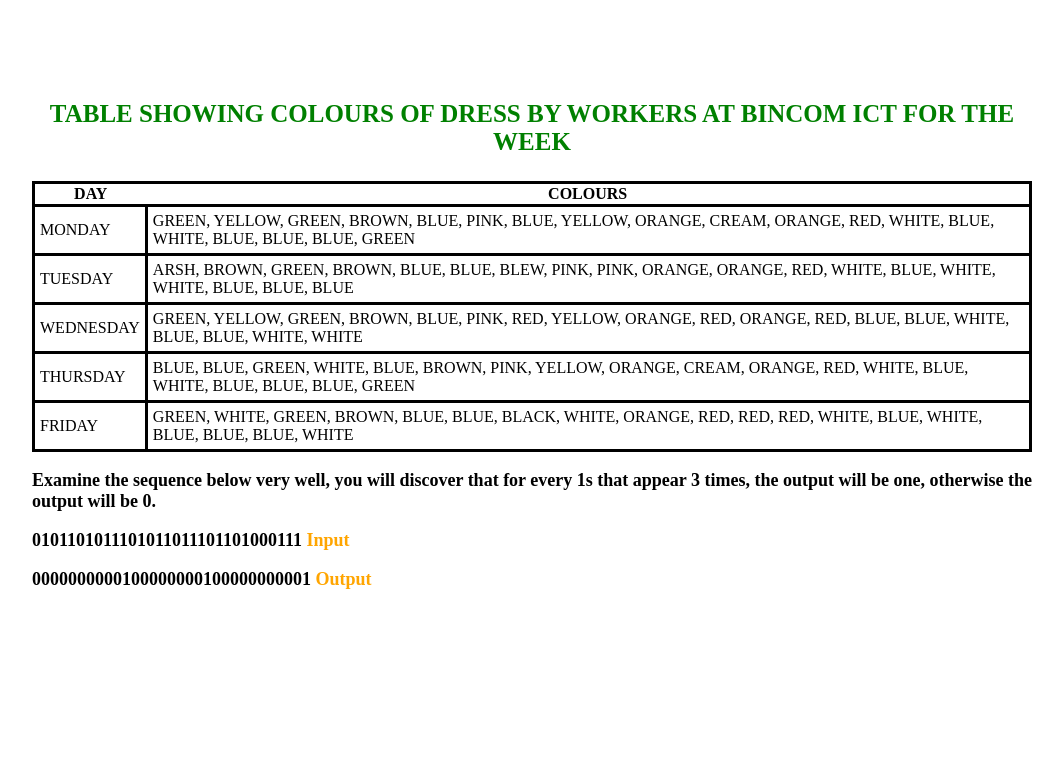
After one commit to Clemcy9/bincom-test, a Django app: page /home/tshirt in a window 1280 px wide. The commit adds this page. Shown: the top 781 px of the page, without its empty margins (108-1171 px from the left). Run offline with Django 4.2, Linux system fonts and the light colour scheme.

Commit message:
added url for color choose assessment

```diff
--- a/dbModels/templates/index.html
+++ b/dbModels/templates/index.html
@@ -29,6 +29,9 @@
             <li>
                 <a href="{% url 'dbModels:new_pu' %}">Upload New Polling Unit Result</a>
             </li>
+            <li>
+                <a href="{% url 'dbModels:tshirt' %}">Choose shirt color</a>
+            </li>
         </ul>
     </div>
     <div>
--- a/dbModels/templates/new_pu_result.html
+++ b/dbModels/templates/new_pu_result.html
@@ -11,6 +11,12 @@
         {% csrf_token %}
 
         {{form}}
+        {% for x in form %}
+        <fieldset>
+            {{x.label}}
+            {{x.field}}
+        </fieldset>
+        {% endfor %}
         <input type="submit" value="Submit">
     </form>
 </body>
--- a/dbModels/urls.py
+++ b/dbModels/urls.py
@@ -1,5 +1,5 @@
 from django.urls import path
-from .views import home,pu,lga,new_pu
+from .views import home,pu,lga,new_pu,tshirt
 
 app_name = 'dbModels'
 
@@ -8,4 +8,5 @@ urlpatterns = [
     path('pu-res/',pu,name='pu_result'),
     path('lga-res/',lga,name='lga_result'),
     path('new-pu',new_pu,name='new_pu'),
+    path('tshirt',tshirt, name='tshirt')
 ]
--- a/dbModels/views.py
+++ b/dbModels/views.py
@@ -33,11 +33,29 @@ def lga(request):
 
         # making queries to get all announced result of a particular lga
         res = Lga.objects.get(lga_id=lga_req)
+        # announced result
         res1= res.announced_lga_results_set.all()
-        result_dict = {p.party_abbreviation:p.party_score for p in res1}
+        announced_result_dict = {p.party_abbreviation:p.party_score for p in res1}
         # print(result_dict)
 
-        return render(request, 'lga.html', {'result_dict':result_dict,'lgas':Lga.objects.order_by('lga_name')})
+        # calculated result
+        calc_pu = res.polling_unit_set.all()[0].announced_pu_results_set.all()
+        print(f'calc_pu:{calc_pu}')
+        # one = calc_pu[0]
+        # print(f'one:{one}')
+        # one_res = one.announced_pu_results_set.all()
+        # print(f'one_res{one_res}')
+        # calc_annouced_pu_result = [x.announced_pu_results_set.all() for x in calc_pu ]
+        # print(f'calc_announced_pu_result {calc_annouced_pu_result}')
+        # calc_pu_res = calc_pu_res.party_score
+        # party_calc_result =[]
+        # print(f'many result: {calc_pu}')
+        # print(f'one result: {type(res)}')
+        # print(f'calc polling unit: {calc_announced_polling_result}')
+        # print(f'calc polling list: {calc_announced_result_list}')
+
+
+        return render(request, 'lga.html', {'result_dict':announced_result_dict,'lgas':Lga.objects.order_by('lga_name')})
 
     return render(request, 'lga.html',context)
 
@@ -51,3 +69,6 @@ def new_pu(request):
     else:
         f = PU_result_add_form()
     return render(request, 'new_pu_result.html',{'form':f})
+
+def tshirt(request):
+    return render(request,'shirt.html')
--- /dev/null
+++ b/templates/shirt.html
@@ -0,0 +1,70 @@
+
+<html>
+<head>
+<title>Our Python Class exam</title>
+
+<style type="text/css">
+
+	body{
+		width:1000px;
+		margin: auto;
+	}
+	table,tr,td{
+		border:solid;
+		padding: 5px;
+	}
+	table{
+		border-collapse: collapse;
+		width:100%;
+	}
+	h3{
+		font-size: 25px;
+		color:green;
+		text-align: center;
+		margin-top: 100px;
+	}
+	p{
+		font-size: 18px;
+		font-weight: bold;
+	}
+</style>
+
+</head>
+<body>
+<h3>TABLE SHOWING COLOURS OF DRESS BY WORKERS AT BINCOM ICT FOR THE WEEK</h3>
+<table>
+
+	<thead>
+		<th>DAY</th><th>COLOURS</th>
+	</thead>
+	<tbody>
+	<tr>
+		<td>MONDAY</td>
+		<td>GREEN, YELLOW, GREEN, BROWN, BLUE, PINK, BLUE, YELLOW, ORANGE, CREAM, ORANGE, RED, WHITE, BLUE, WHITE, BLUE, BLUE, BLUE, GREEN</td>
+	</tr>
+	<tr>
+		<td>TUESDAY</td>
+		<td>ARSH, BROWN, GREEN, BROWN, BLUE, BLUE, BLEW, PINK, PINK, ORANGE, ORANGE, RED, WHITE, BLUE, WHITE, WHITE, BLUE, BLUE, BLUE</td>
+	</tr>
+	<tr>
+		<td>WEDNESDAY</td>
+		<td>GREEN, YELLOW, GREEN, BROWN, BLUE, PINK, RED, YELLOW, ORANGE, RED, ORANGE, RED, BLUE, BLUE, WHITE, BLUE, BLUE, WHITE, WHITE</td>
+	</tr>
+	<tr>
+		<td>THURSDAY</td>
+		<td>BLUE, BLUE, GREEN, WHITE, BLUE, BROWN, PINK, YELLOW, ORANGE, CREAM, ORANGE, RED, WHITE, BLUE, WHITE, BLUE, BLUE, BLUE, GREEN</td>
+	</tr>
+	<tr>
+		<td>FRIDAY</td>
+		<td>GREEN, WHITE, GREEN, BROWN, BLUE, BLUE, BLACK, WHITE, ORANGE, RED, RED, RED, WHITE, BLUE, WHITE, BLUE, BLUE, BLUE, WHITE</td>
+	</tr>
+
+	</tbody>
+</table>
+
+<p>Examine the sequence below very well, you will discover that for every 1s that appear 3 times, the output will be one, otherwise the output will be 0.</p>
+<p>0101101011101011011101101000111 <span style="color:orange;">Input</span></p>
+<p>0000000000100000000100000000001 <span style="color:orange;">Output</span></p>
+<p>
+</body>
+</html>
```
Also changed, not shown: bincom_test3.py (added, +106 -0 lines).
